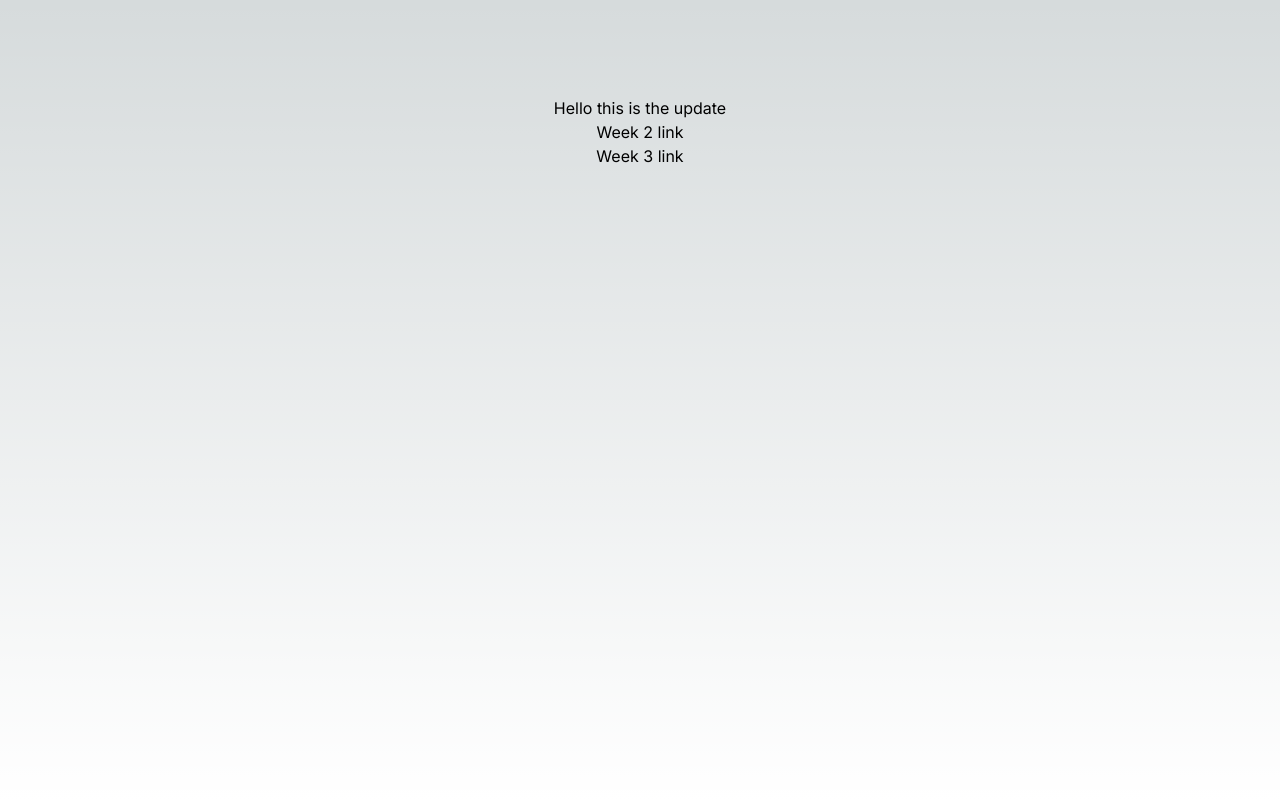
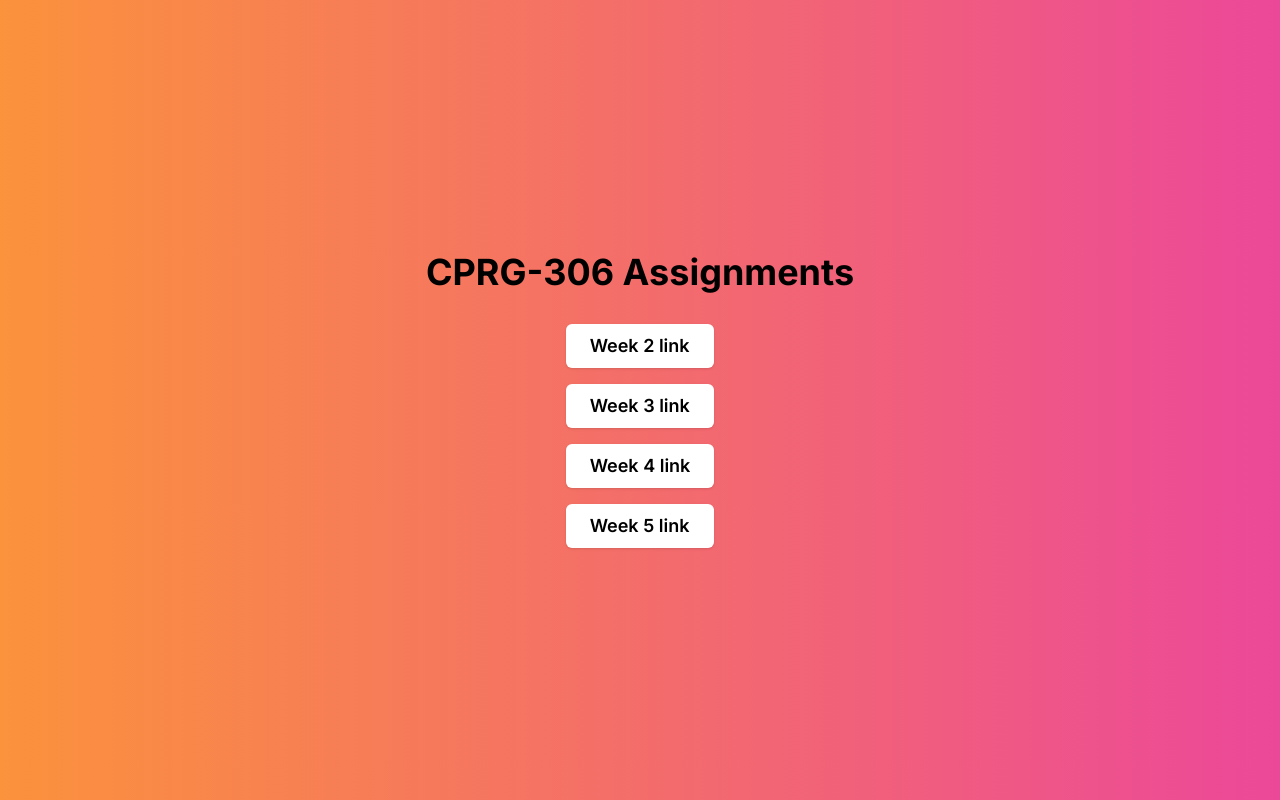
Before and after one commit to kirat0000/cprg306-assignments, a Next.js app: page / in a window 1280 px wide. Built offline with nearby package versions, Linux system fonts and the light colour scheme.

Commit message:
Update page.js

```diff
--- a/app/page.js
+++ b/app/page.js
@@ -1,11 +1,20 @@
 import Image from 'next/image'
 import Link from 'next/link'
+
 export default function Home() {
   return (
-    <main className="flex min-h-screen flex-col items-center p-24">
-      <h1>Hello this is the update</h1>
-      <Link href = "./week-2">Week 2 link </Link>
-      <Link href = "./week-3">Week 3 link </Link>
+    <main className="flex min-h-screen flex-col items-center justify-center bg-gradient-to-r from-orange-400 to-pink-500 p-6">
+      <h1 className="mb-8 text-4xl font-bold text-black">CPRG-306 Assignments</h1>
+      <div className="flex flex-col space-y-4">
+        <Link href="./week-2"className="px-6 py-2 text-lg font-semibold text-black-500 bg-white rounded-md shadow hover:bg-orange-200 transition duration-150 ease-in-out">Week 2 link
+        </Link>
+        <Link href="./week-3"className="px-6 py-2 text-lg font-semibold text-black-500 bg-white rounded-md shadow hover:bg-pink-200 transition duration-150 ease-in-out">Week 3 link
+        </Link>
+        <Link href="./week-4" className="px-6 py-2 text-lg font-semibold text-black-500 bg-white rounded-md shadow hover:bg-orange-200 transition duration-150 ease-in-out">Week 4 link
+        </Link>
+        <Link href="./week-5" className="px-6 py-2 text-lg font-semibold text-black-500 bg-white rounded-md shadow hover:bg-orange-200 transition duration-150 ease-in-out">Week 5 link
+        </Link>
+      </div>
     </main>
   )
 }
```
